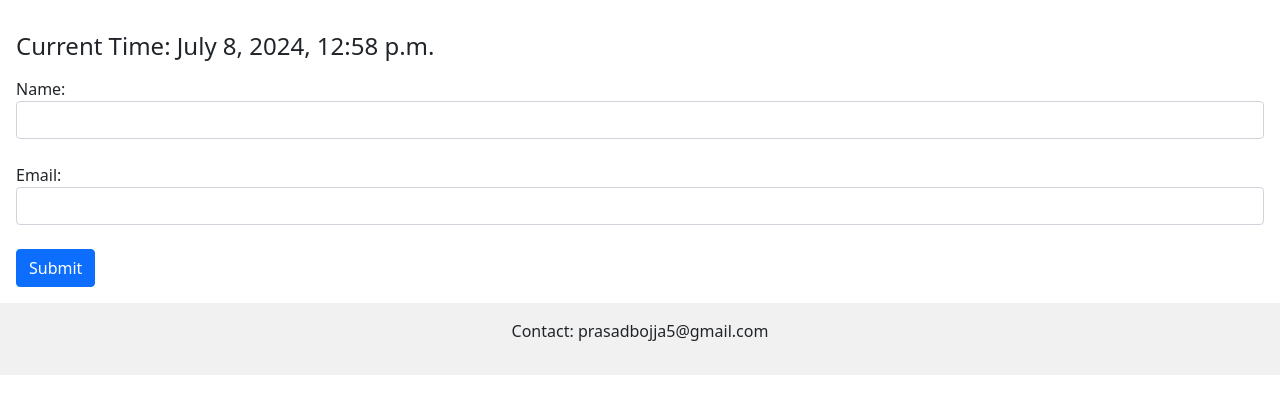
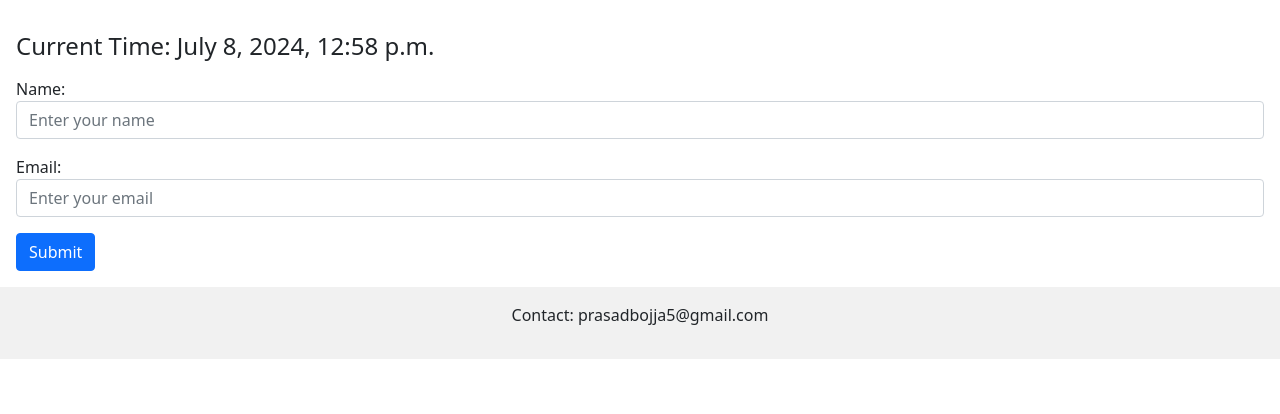
Before and after one commit to Prasad-Bojja/ChainTech-Network-assignment, a Django app: page / in a window 1280 px wide. Shown: the part 128-542 px from the top of the page. Run offline with Django 5.2, Linux system fonts and the light colour scheme.

Commit message:
Update index.html
updated according to forms.py

```diff
--- a/myapp/templates/index.html
+++ b/myapp/templates/index.html
@@ -24,26 +24,13 @@
 <h4><p>Current Time: {{ current_time }}</p></h4>
 
 
-
 <form method="post" action="" class="needs-validation" novalidate>
     {% csrf_token %}
-    <div class="form-group">
-        <label for="name">Name:</label>
-        <input type="text" class="form-control" id="name" name="name" required>
-        <div class="invalid-feedback">
-            Please enter your name.
-        </div>
-    </div><br>
-    <div class="form-group">
-        <label for="email">Email:</label>
-        <input type="email" class="form-control" id="email" name="email" required>
-        <div class="invalid-feedback">
-            Please enter a valid email address.
-        </div>
-    </div>
-    <br>
+    {{ form.as_p }}
     <button type="submit" class="btn btn-primary">Submit</button>
 </form>
+
+
 
 
     </main>
```
